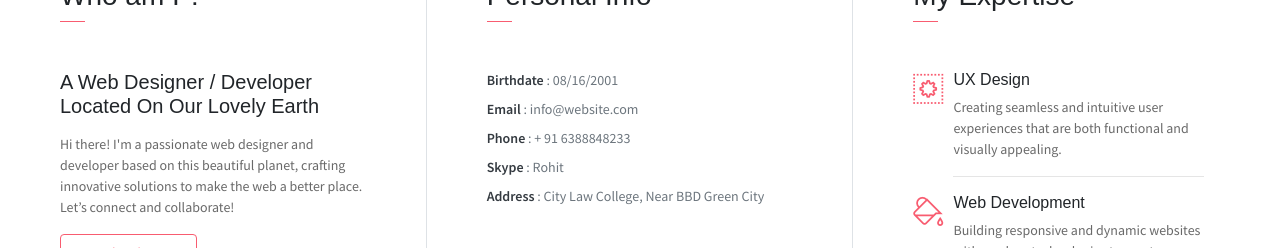
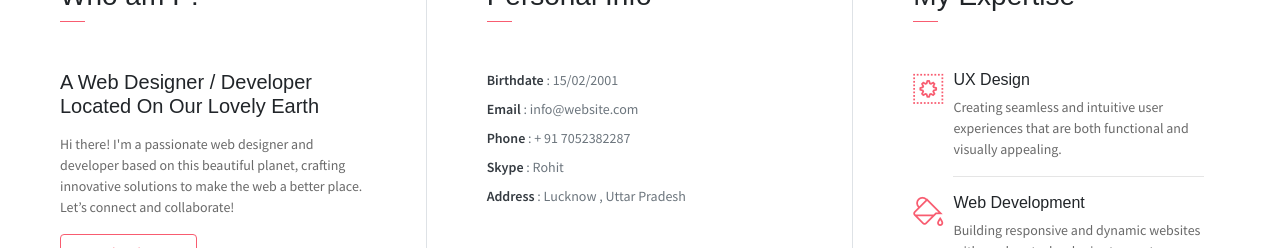
Before and after one commit to rohit-yadav01/portfolio.github.io, a website: page index.html in a window 1280 px wide. Shown: the part 798-1046 px from the top of the page. Drawn offline with Linux system fonts and the light colour scheme; some packages are replaced by stand-ins of ours; some icons are missing.

Commit message:
Update index.html

```diff
--- a/index.html
+++ b/index.html
@@ -86,11 +86,11 @@
                 <h3 class="font-weight-light">Personal Info</h3>
                 <span class="line mb-5"></span>
                 <ul class="mt40 info list-unstyled">
-                    <li><span>Birthdate</span> : 08/16/2001</li>
+                    <li><span>Birthdate</span> : 15/02/2001</li>
                     <li><span>Email</span> : info@website.com</li>
-                    <li><span>Phone</span> : + 91 6388848233</li>
+                    <li><span>Phone</span> : + 91 7052382287</li>
                     <li><span>Skype</span> : Rohit</li>
-                    <li><span>Address</span> : City Law College, Near BBD Green City </li>
+                    <li><span>Address</span> : Lucknow , Uttar Pradesh </li>
                 </ul>
                 <ul class="social-icons pt-3">
                     <li class="social-item"><a class="social-link" href="#"><i class="ti-facebook" aria-hidden="true"></i></a></li>
```
